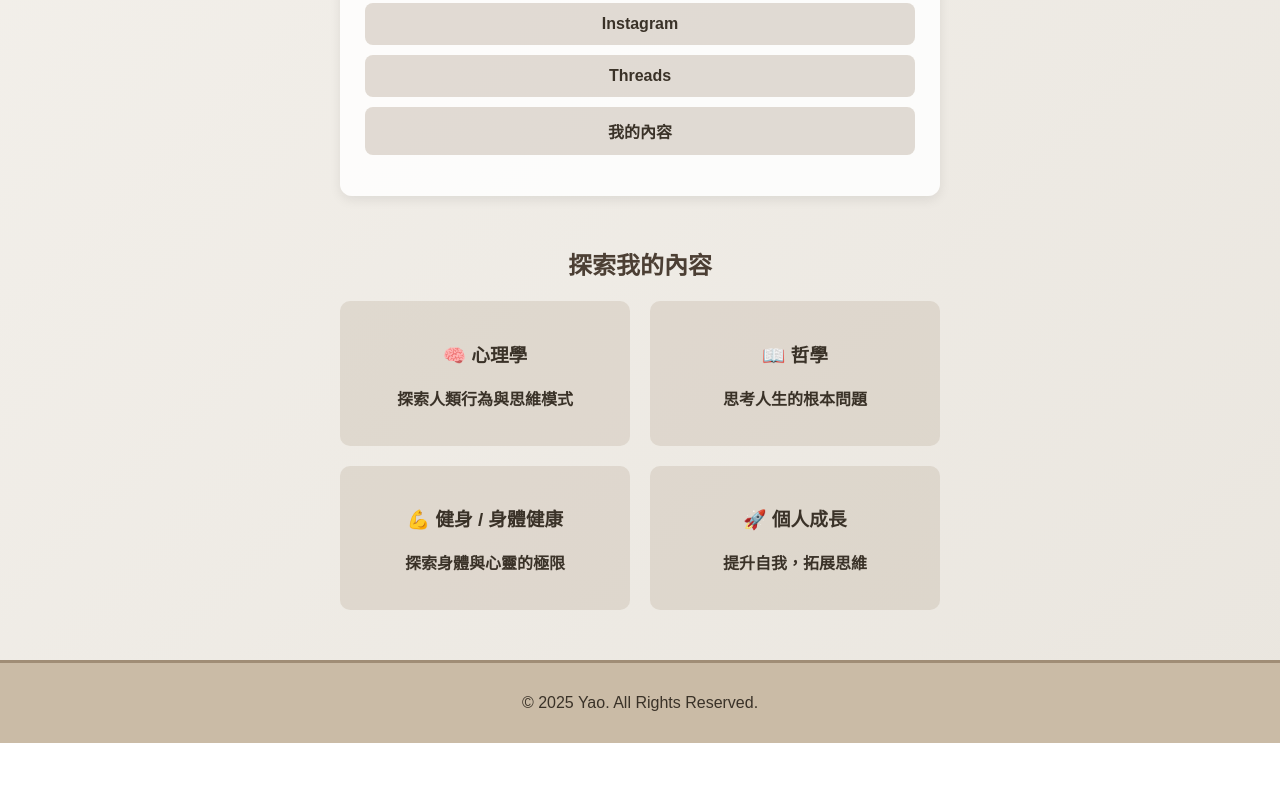
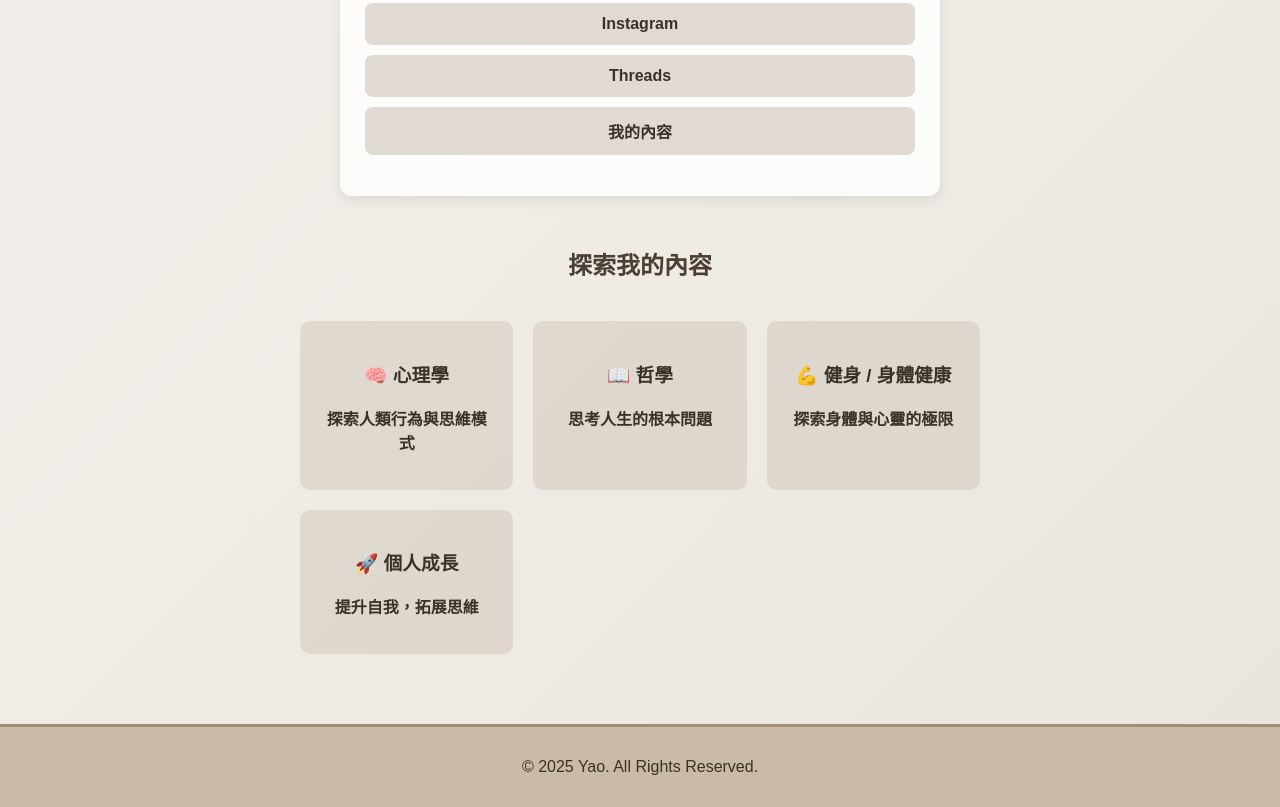
Before and after one commit to MinimalismYao/my-website, a plain HTML site: page index.html in a window 1280 px wide. Shown: the part 497-1304 px from the top of the page. Before the commit the page ends 1240 px from the top, so only its background shows below. Drawn offline with Linux system fonts and the light colour scheme.

Commit message:
更新網站內容

```diff
--- a/CSS/style.css
+++ b/CSS/style.css
@@ -167,10 +167,17 @@ nav ul li a:hover {
 /* 讓分類項目排列成 2x2 的網格 */
 .category-grid {
     display: grid;
+    grid-template-columns: repeat(auto-fit, minmax(160px, 1fr)); /* 自適應，讓手機版不擠 */
+    gap: 20px; /* 增加間距 */
+    padding: 20px; /* 增加內邊距，避免貼邊 */
+    margin: 0 auto; /* 讓它保持置中 */
+    max-width: 90%; /* 避免區塊太寬，影響觀感 */
+
+    /* display: grid;
     grid-template-columns: repeat(2, 1fr);
     gap: 20px;
     max-width: 600px;
-    margin: auto;
+    margin: auto; */
 }
 
 .category-item {
```
